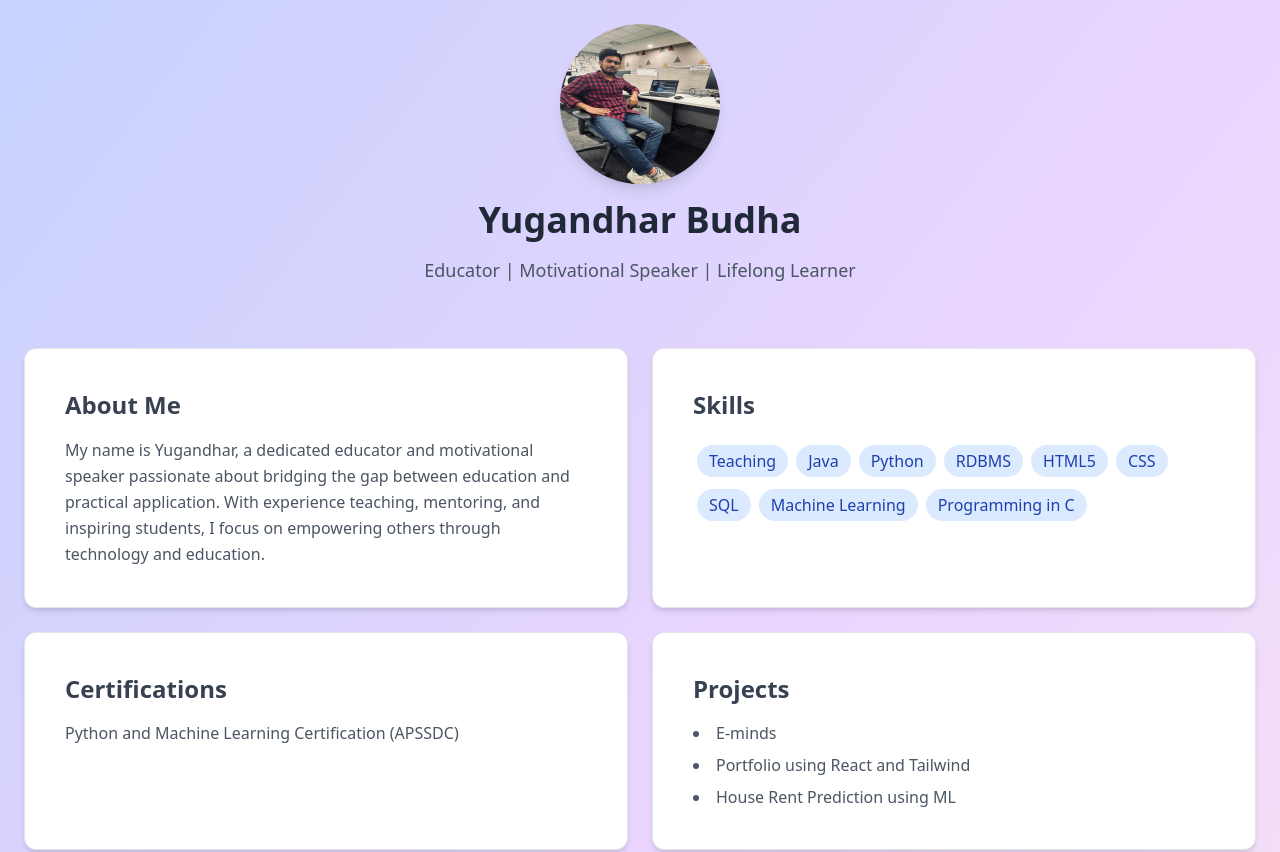
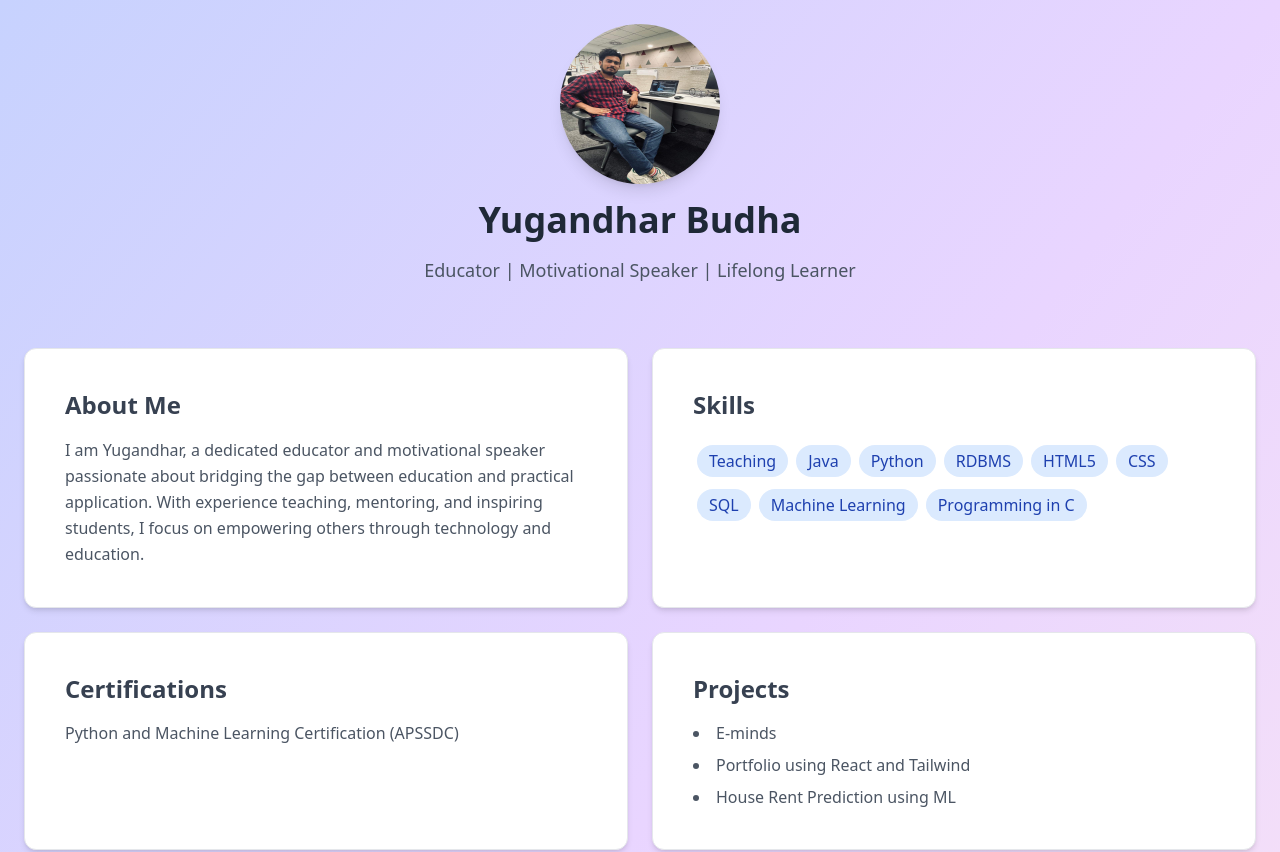
Before and after one commit to YOGICRACKIT/myportfolio, a React (Vite) app: page / in a window 1280 px wide. Shown: the top 852 px of the page. Built offline with nearby package versions, Linux system fonts and the light colour scheme.

Commit message:
New changes

```diff
--- a/src/App.tsx
+++ b/src/App.tsx
@@ -22,7 +22,7 @@ export default function Portfolio() {
           <CardContent className="p-6">
             <h2 className="text-2xl font-semibold mb-4 text-gray-700">About Me</h2>
             <p className="leading-relaxed text-gray-600">
-              My name is Yugandhar, a dedicated educator and motivational speaker passionate about bridging the gap between education and practical application. With experience teaching, mentoring, and inspiring students, I focus on empowering others through technology and education.
+              I am Yugandhar, a dedicated educator and motivational speaker passionate about bridging the gap between education and practical application. With experience teaching, mentoring, and inspiring students, I focus on empowering others through technology and education.
             </p>
           </CardContent>
         </Card>
```
